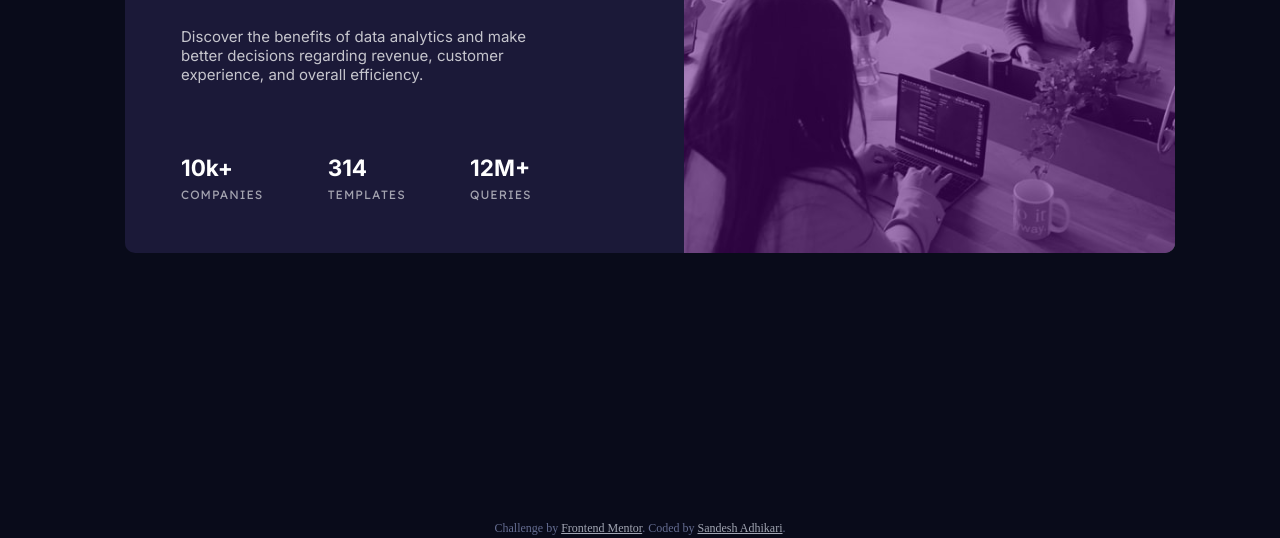
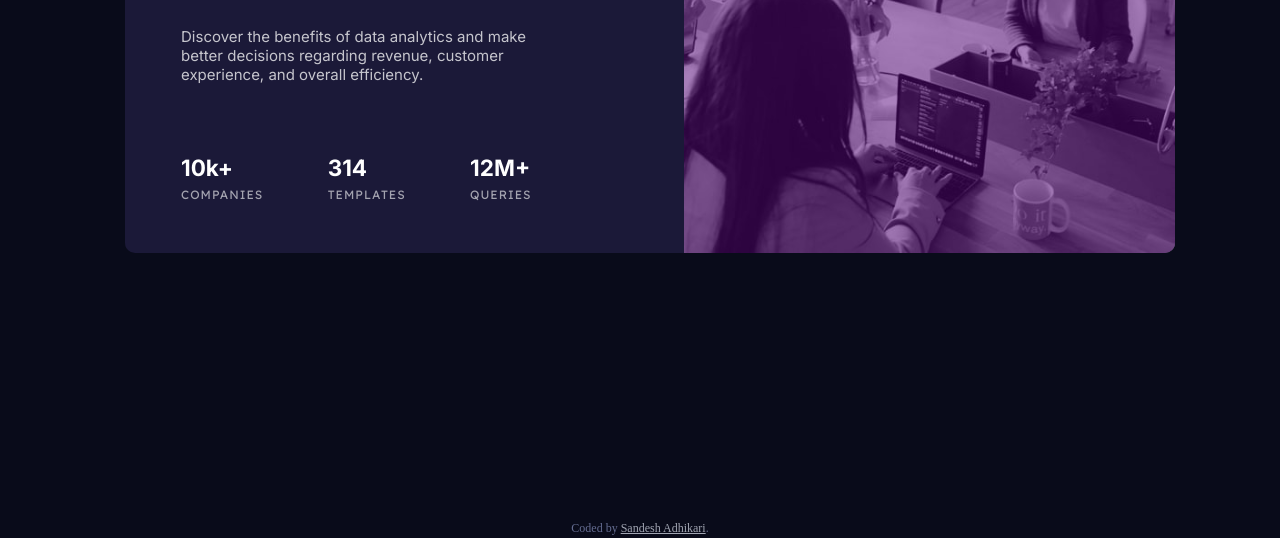
Before and after one commit to sandeshad100/fem-stats-preview-card, a plain HTML site: page index.html in a window 1280 px wide. Shown: the part 262-800 px from the top of the page. Drawn offline with Linux system fonts and the light colour scheme.

Commit message:
Made FEM invisible

```diff
--- a/index.html
+++ b/index.html
@@ -73,7 +73,7 @@
   <!-- 12m+ queries -->
 
    <div class="attribution">
-    Challenge by <a href="https://www.frontendmentor.io" target="_blank">Frontend Mentor</a>.
+  <!--  Challenge by <a href="https://www.frontendmentor.io" target="_blank">Frontend Mentor</a>. -->
     Coded by <a href="https://www.frontendmentor.io/profile/sandeshad100">Sandesh Adhikari</a>.
   </div>
 </body>
```
